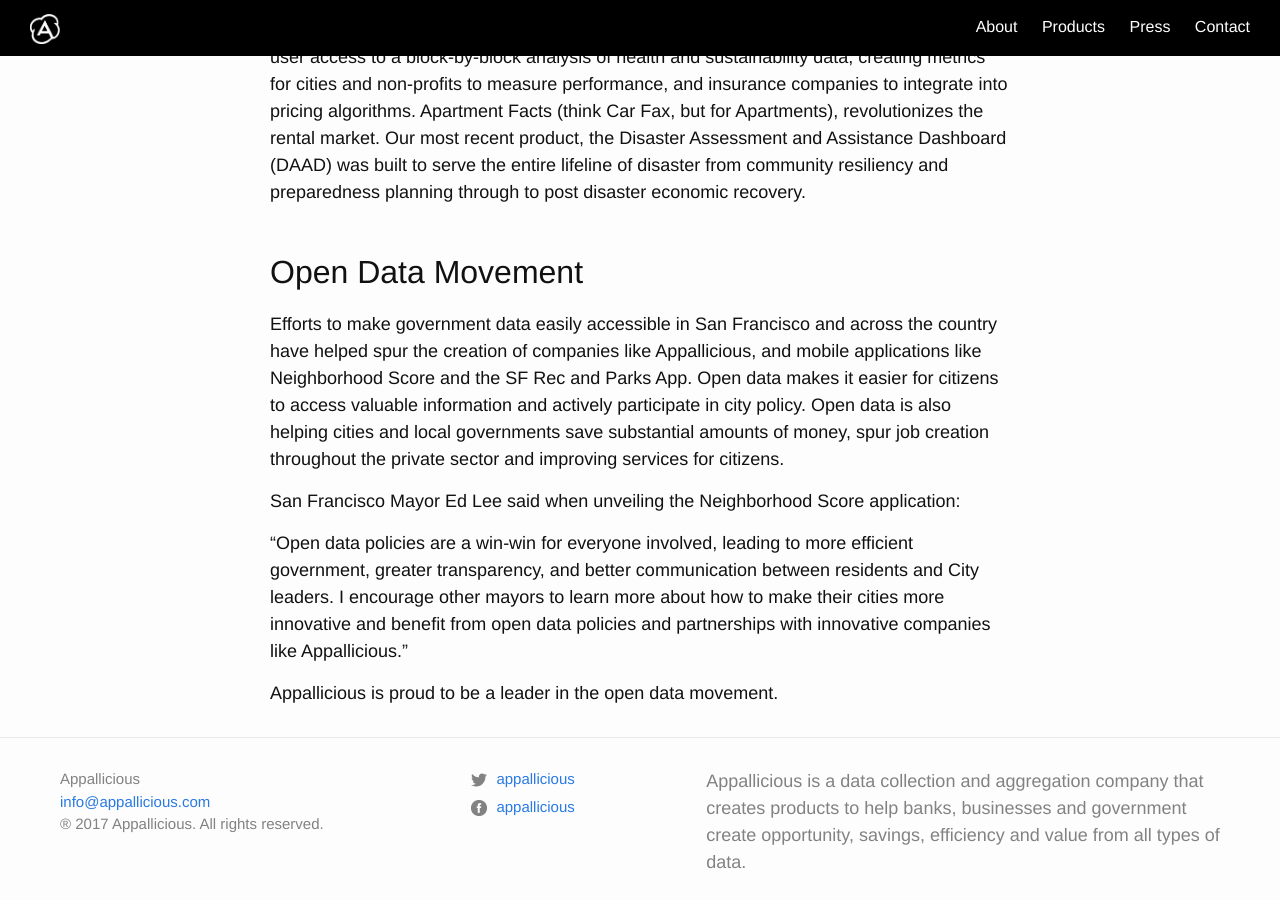
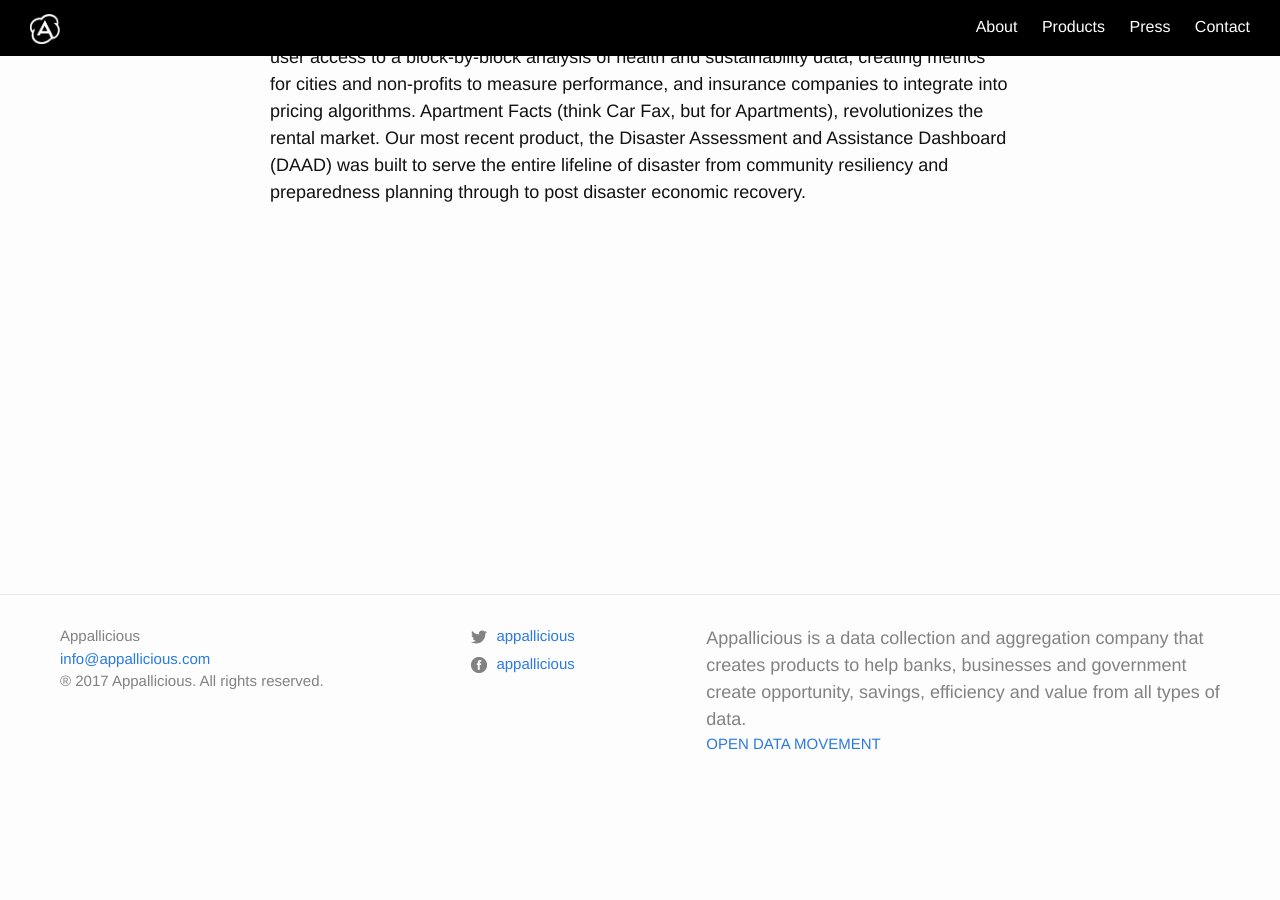
Before and after one commit to appallicious/appallicious.github.io, a Jekyll site: the page built from about.md, in a window 1280 px wide and 900 px high, scrolled down 358 px. Built offline with Jekyll 4.4.1, drawn with Linux system fonts in a browser that asks for light colours; nearby versions of some CDN libraries; after the commit the page ends 1144 px from its top, so only the background shows below that.

Commit message:
revisions

```diff
--- a/_includes/footer.html
+++ b/_includes/footer.html
@@ -37,6 +37,7 @@
 
       <div class="footer-col footer-col-3">
         <p>{{ site.description | escape }}</p>
+        <a href='/open-data'>OPEN DATA MOVEMENT</a>
       </div>
     </div>
 
--- a/_sass/minima/custom.scss
+++ b/_sass/minima/custom.scss
@@ -34,8 +34,11 @@
   font-size: 20px;
   border: 1px solid black;
   width: 200px;
-  font-weight: 200;
+  font-weight: 500;
   text-align: center;
+}
+.more-products-link:visited {
+	color: black;
 }
 // }
 /*.home-products {
@@ -192,10 +195,12 @@
 		// p {
 		// 	font-size: 25px;
 		// }
+		.home-products{
+			img {
+				width: 200px;
+			}
+		}
 
-		img {
-			width: 200px;
-		}
 	}
 }
 
--- a/about.md
+++ b/about.md
@@ -8,13 +8,3 @@
 
 Our three core government products include a mCommerce platform for government (City & County of SF, Rec Park App- Mashable Top 7 Apps Every City Needs), Disaster Assessment and Assistance Dashboard (DAAD), and Neighborhood Score a mobile app that allows the user access to a block-by-block analysis of health and sustainability data, creating metrics for cities and non-profits to measure performance, and insurance companies to integrate into pricing algorithms. Apartment Facts (think Car Fax, but for Apartments), revolutionizes the rental
 market. Our most recent product, the Disaster Assessment and Assistance Dashboard (DAAD) was built to serve the entire lifeline of disaster from community resiliency and preparedness planning through to post disaster economic recovery.
-<br><br>
-<h2>Open Data Movement </h2>
-
-Efforts to make government data easily accessible in San Francisco and across the country have helped spur the creation of companies like Appallicious, and mobile applications like Neighborhood Score and the SF Rec and Parks App. Open data makes it easier for citizens to access valuable information and actively participate in city policy. Open data is also helping cities and local governments save substantial amounts of money, spur job creation throughout the private sector and improving services for citizens.
-
-San Francisco Mayor Ed Lee said when unveiling the Neighborhood Score application:
-
-“Open data policies are a win-win for everyone involved, leading to more efficient government, greater transparency, and better communication between residents and City leaders. I encourage other mayors to learn more about how to make their cities more innovative and benefit from open data policies and partnerships with innovative companies like Appallicious.”
-
-Appallicious is proud to be a leader in the open data movement.
```
Also changed, not shown: _layouts/home.html (+6 -4 lines), _products/crp.md (added, +13 -0 lines), assets/open-data.md (added, +13 -0 lines), assets/crp.png (added), assets/diagram.png (added).
